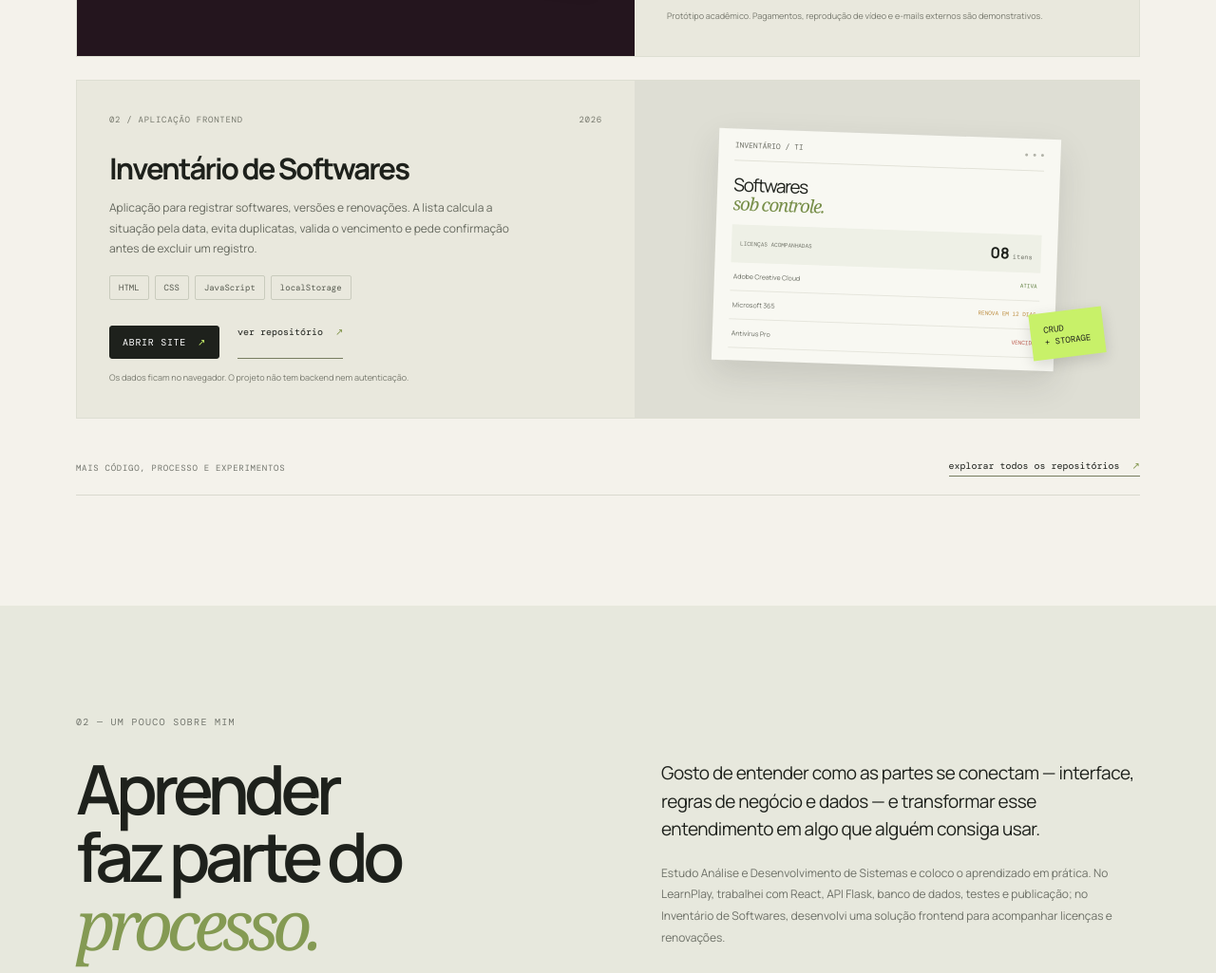
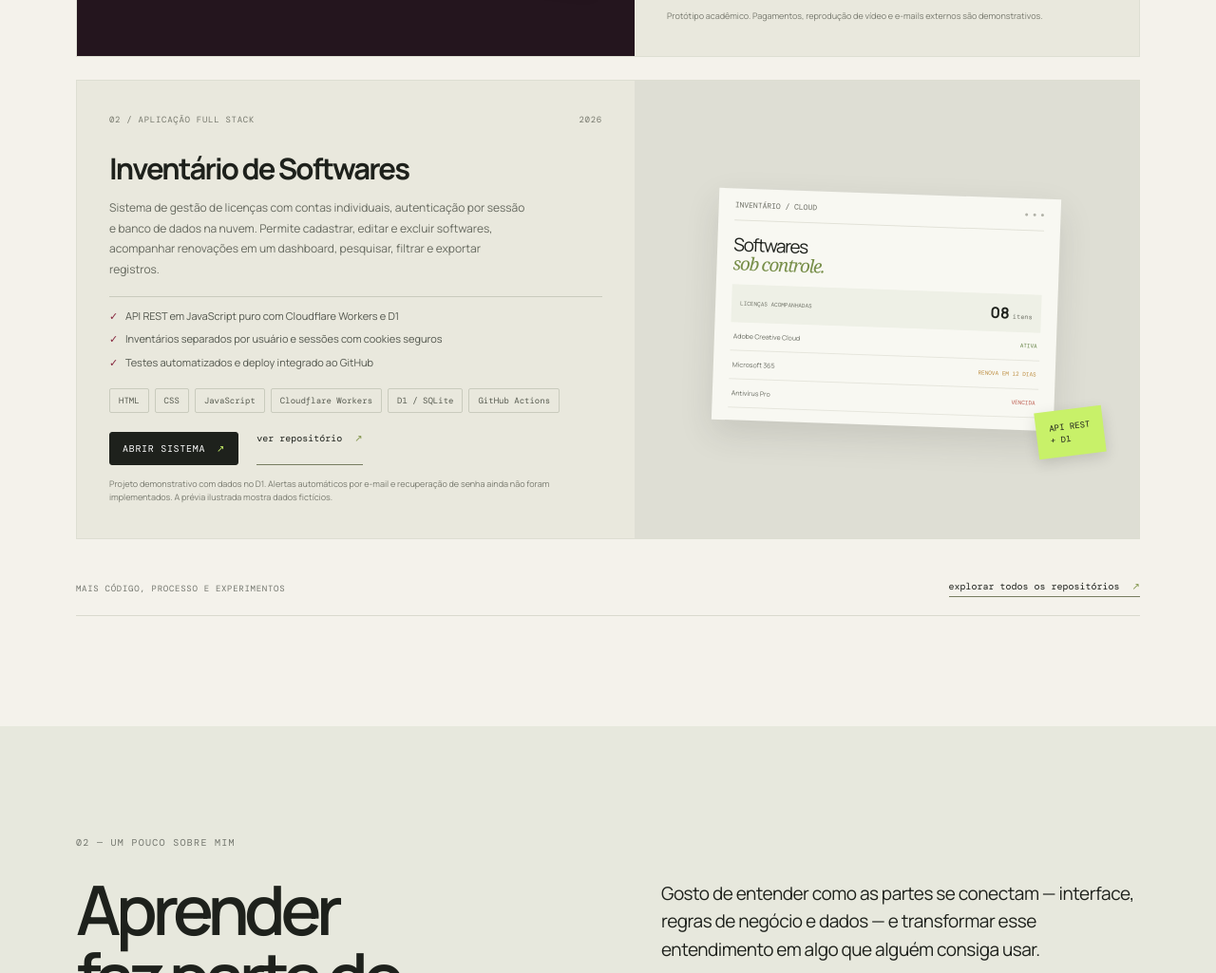
Before and after one commit to saleslima567-dotcom/portfolio-paulo-kaua, a plain HTML site: page index.html in a window 1280 px wide. Shown: the part 1508-2533 px from the top of the page at 95% size. Drawn offline with nearby package versions, Linux system fonts and the light colour scheme.

Commit message:
feat(portfolio): atualizar Inventário com Cloudflare Workers e D1
Atualiza o site e README para refletir autenticação, API REST, dashboard e CRUD do Inventário. Corrige URL publicada, configura preview do Wrangler e evita uploads de arquivos internos.

```diff
--- a/index.html
+++ b/index.html
@@ -5,7 +5,7 @@
     <meta charset="UTF-8" />
     <meta name="viewport" content="width=device-width, initial-scale=1.0" />
     <meta name="theme-color" content="#f4f2eb" />
-    <meta name="description" content="Portfólio de Paulo Kauã — desenvolvedor web em formação. Projetos LearnPlay e Inventário de Softwares, com frontend, APIs, dados e deploy." />
+    <meta name="description" content="Portfólio de Paulo Kauã — desenvolvedor web em formação. Conheça LearnPlay e Inventário de Softwares, projetos com interfaces, APIs, bancos de dados e deploy na nuvem." />
     <title>Paulo Kauã — Desenvolvedor Web</title>
     <link rel="preconnect" href="https://fonts.googleapis.com" />
     <link rel="preconnect" href="https://fonts.gstatic.com" crossorigin />
@@ -48,7 +48,7 @@
       </section>
 
       <section class="ticker" aria-label="Tecnologias">
-        <div class="ticker-track"><span>HTML & CSS</span><i>✳</i><span>JAVASCRIPT</span><i>✳</i><span>REACT + TYPESCRIPT</span><i>✳</i><span>PYTHON + FLASK</span><i>✳</i><span>POSTGRESQL</span><i>✳</i><span>HTML & CSS</span><i>✳</i><span>JAVASCRIPT</span><i>✳</i><span>REACT + TYPESCRIPT</span><i>✳</i><span>PYTHON + FLASK</span><i>✳</i><span>POSTGRESQL</span><i>✳</i></div>
+        <div class="ticker-track"><span>HTML & CSS</span><i>✳</i><span>JAVASCRIPT</span><i>✳</i><span>REACT + TYPESCRIPT</span><i>✳</i><span>PYTHON + FLASK</span><i>✳</i><span>POSTGRESQL</span><i>✳</i><span>CLOUDFLARE WORKERS + D1</span><i>✳</i><span>HTML & CSS</span><i>✳</i><span>JAVASCRIPT</span><i>✳</i><span>REACT + TYPESCRIPT</span><i>✳</i><span>PYTHON + FLASK</span><i>✳</i><span>POSTGRESQL</span><i>✳</i><span>CLOUDFLARE WORKERS + D1</span><i>✳</i></div>
       </section>
 
       <section class="projects wrap section" id="projetos">
@@ -80,18 +80,30 @@
         </article>
 
         <article class="project-card project-secondary reveal">
-          <div class="project-visual inventory-visual">
-            <div class="inventory-window"><div class="inventory-bar"><span>INVENTÁRIO / TI</span><b>● ● ●</b></div><div class="inventory-title">Softwares<br /><em>sob controle.</em></div><div class="inventory-stat"><span>LICENÇAS ACOMPANHADAS</span><strong>08 <i>itens</i></strong></div><div class="inventory-row"><span>Adobe Creative Cloud</span><b class="tag-active">ATIVA</b></div><div class="inventory-row"><span>Microsoft 365</span><b class="tag-soon">RENOVA EM 12 DIAS</b></div><div class="inventory-row"><span>Antivírus Pro</span><b class="tag-expired">VENCIDA</b></div></div>
-            <span class="inventory-sticker">CRUD<br />+ STORAGE</span>
+          <div class="project-visual inventory-visual" aria-label="Prévia ilustrativa do painel de licenças do Inventário de Softwares">
+            <div class="inventory-window"><div class="inventory-bar"><span>INVENTÁRIO / CLOUD</span><b>● ● ●</b></div><div class="inventory-title">Softwares<br /><em>sob controle.</em></div><div class="inventory-stat"><span>LICENÇAS ACOMPANHADAS</span><strong>08 <i>itens</i></strong></div><div class="inventory-row"><span>Adobe Creative Cloud</span><b class="tag-active">ATIVA</b></div><div class="inventory-row"><span>Microsoft 365</span><b class="tag-soon">RENOVA EM 12 DIAS</b></div><div class="inventory-row"><span>Antivírus Pro</span><b class="tag-expired">VENCIDA</b></div></div>
+            <span class="inventory-sticker">API REST<br />+ D1</span>
           </div>
-          <div class="project-info"><div class="project-meta"><span>02 / APLICAÇÃO FRONTEND</span><span>2026</span></div><h3>Inventário de Softwares</h3><p>Aplicação para registrar softwares, versões e renovações. A lista calcula a situação pela data, evita duplicatas, valida o vencimento e pede confirmação antes de excluir um registro.</p><div class="chips"><span>HTML</span><span>CSS</span><span>JavaScript</span><span>localStorage</span></div><div class="project-links"><a class="project-demo-button" href="https://cadastro-de-inventario-de-softwares-de-ti.paulokauan.workers.dev/" target="_blank" rel="noreferrer" aria-label="Abrir o site de inventário em nova aba">abrir site <b>↗</b></a><a href="https://github.com/saleslima567-dotcom/Cadastro-de-Inventario-de-Softwares-de-TI." target="_blank" rel="noreferrer">ver repositório <b>↗</b></a></div><small class="project-footnote">Os dados ficam no navegador. O projeto não tem backend nem autenticação.</small></div>
+          <div class="project-info">
+            <div class="project-meta"><span>02 / APLICAÇÃO FULL STACK</span><span>2026</span></div>
+            <h3>Inventário de Softwares</h3>
+            <p>Sistema de gestão de licenças com contas individuais, autenticação por sessão e banco de dados na nuvem. Permite cadastrar, editar e excluir softwares, acompanhar renovações em um dashboard, pesquisar, filtrar e exportar registros.</p>
+            <ul class="project-highlights" aria-label="Destaques do Inventário de Softwares">
+              <li>API REST em JavaScript puro com Cloudflare Workers e D1</li>
+              <li>Inventários separados por usuário e sessões com cookies seguros</li>
+              <li>Testes automatizados e deploy integrado ao GitHub</li>
+            </ul>
+            <div class="chips"><span>HTML</span><span>CSS</span><span>JavaScript</span><span>Cloudflare Workers</span><span>D1 / SQLite</span><span>GitHub Actions</span></div>
+            <div class="project-links"><a class="project-demo-button" href="https://cadastro-de-inventario-de-softwares-de-ti.lokokaua567.workers.dev/" target="_blank" rel="noreferrer" aria-label="Abrir o Inventário de Softwares em nova aba">abrir sistema <b>↗</b></a><a href="https://github.com/saleslima567-dotcom/Cadastro-de-Inventario-de-Softwares-de-TI." target="_blank" rel="noreferrer">ver repositório <b>↗</b></a></div>
+            <small class="project-footnote">Projeto demonstrativo com dados no D1. Alertas automáticos por e-mail e recuperação de senha ainda não foram implementados. A prévia ilustrada mostra dados fictícios.</small>
+          </div>
         </article>
         <div class="more-projects reveal"><span>MAIS CÓDIGO, PROCESSO E EXPERIMENTOS</span><a href="https://github.com/saleslima567-dotcom?tab=repositories" target="_blank" rel="noreferrer">explorar todos os repositórios <b>↗</b></a></div>
       </section>
 
-      <section class="about section" id="sobre"><div class="wrap about-grid"><div class="about-title reveal"><p class="eyebrow">02 — um pouco sobre mim</p><h2>Aprender<br />faz parte do<br /><em>processo.</em></h2></div><div class="about-copy reveal"><p class="about-lead">Gosto de entender como as partes se conectam — interface, regras de negócio e dados — e transformar esse entendimento em algo que alguém consiga usar.</p><p>Estudo Análise e Desenvolvimento de Sistemas e coloco o aprendizado em prática. No LearnPlay, trabalhei com React, API Flask, banco de dados, testes e publicação; no Inventário de Softwares, desenvolvi uma solução frontend para acompanhar licenças e renovações.</p><div class="principles"><div><span>01</span><b>Aprender construindo</b></div><div><span>02</span><b>Resolver com simplicidade</b></div><div><span>03</span><b>Continuar evoluindo</b></div></div></div></div></section>
+      <section class="about section" id="sobre"><div class="wrap about-grid"><div class="about-title reveal"><p class="eyebrow">02 — um pouco sobre mim</p><h2>Aprender<br />faz parte do<br /><em>processo.</em></h2></div><div class="about-copy reveal"><p class="about-lead">Gosto de entender como as partes se conectam — interface, regras de negócio e dados — e transformar esse entendimento em algo que alguém consiga usar.</p><p>Estudo Análise e Desenvolvimento de Sistemas e coloco o aprendizado em prática. No LearnPlay, trabalhei com React, API Flask, banco de dados, testes e publicação; no Inventário de Softwares, conectei HTML, CSS e JavaScript puro a uma API Cloudflare Workers e ao banco D1 para gerenciar licenças com contas individuais.</p><div class="principles"><div><span>01</span><b>Aprender construindo</b></div><div><span>02</span><b>Resolver com simplicidade</b></div><div><span>03</span><b>Continuar evoluindo</b></div></div></div></div></section>
 
-      <section class="toolkit wrap section"><div class="section-head reveal"><p class="eyebrow">03 — ferramentas que venho usando</p><h2>Meu <em>kit de trabalho.</em></h2></div><div class="toolkit-grid reveal"><div class="tool"><span>01</span><b>Interface</b><p>HTML · CSS · JavaScript<br />React · TypeScript · Tailwind</p></div><div class="tool"><span>02</span><b>Servidor e dados</b><p>Python · Flask · SQLAlchemy<br />PostgreSQL · SQLite</p></div><div class="tool"><span>03</span><b>Qualidade e publicação</b><p>Git · GitHub · GitHub Actions<br />pytest · Docker · Render</p></div></div><p class="toolkit-note">Ferramentas aplicadas aos projetos apresentados; sigo estudando e aprofundando cada uma.</p></section>
+      <section class="toolkit wrap section"><div class="section-head reveal"><p class="eyebrow">03 — ferramentas que venho usando</p><h2>Meu <em>kit de trabalho.</em></h2></div><div class="toolkit-grid reveal"><div class="tool"><span>01</span><b>Interface</b><p>HTML · CSS · JavaScript<br />React · TypeScript · Tailwind</p></div><div class="tool"><span>02</span><b>Servidor e dados</b><p>Python · Flask · SQLAlchemy<br />PostgreSQL · SQLite · Cloudflare D1</p></div><div class="tool"><span>03</span><b>Qualidade e publicação</b><p>Git · GitHub · GitHub Actions<br />pytest · Docker · Render · Cloudflare Workers</p></div></div><p class="toolkit-note">Ferramentas aplicadas aos projetos apresentados; sigo estudando e aprofundando cada uma.</p></section>
 
       <section class="contact section" id="contato"><div class="wrap contact-inner reveal"><p class="eyebrow">04 — vamos conversar?</p><h2>O próximo projeto<br />pode ser <em>com você.</em></h2><p>Estou aberto a oportunidades para aprender, contribuir e crescer junto com uma equipe de desenvolvimento.</p><a class="contact-button" href="mailto:saleslima567@gmail.com">mande um e-mail <span>↗</span></a><span class="contact-mark">PK®</span></div></section>
     </main>
```
Also changed, not shown: 3 other files.
